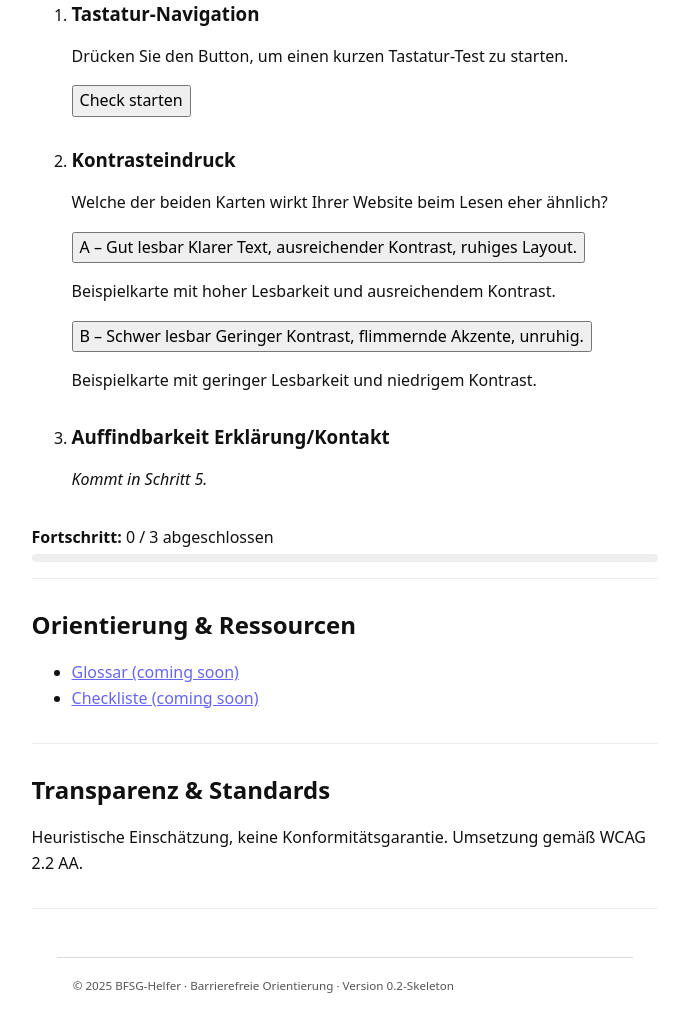
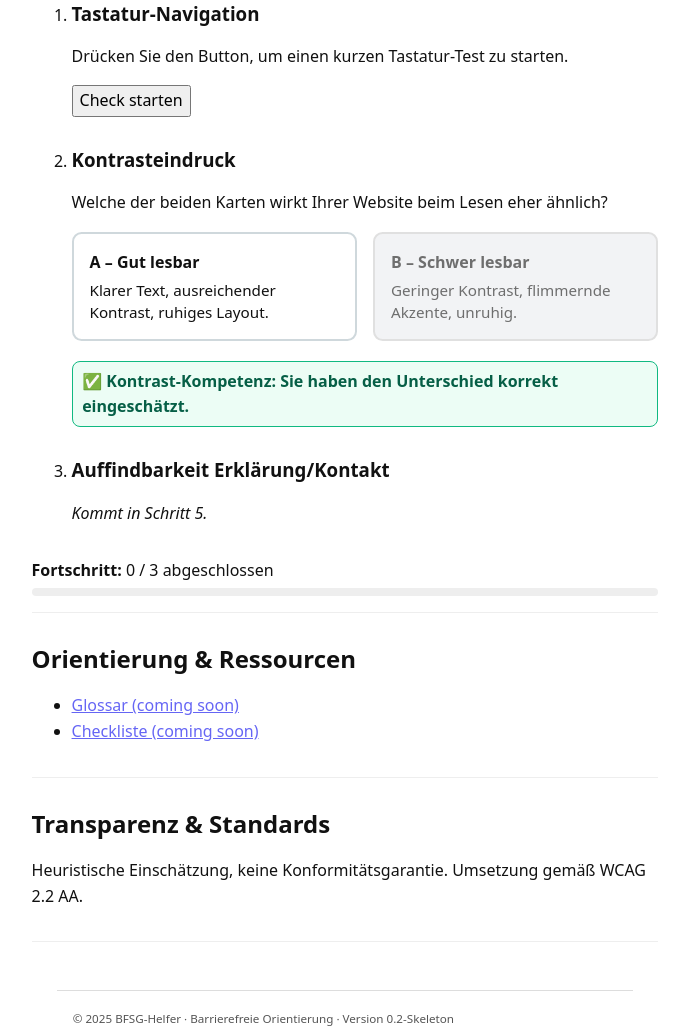
Before and after one commit to benHammerOne/bfsg-leitfaden, a plain HTML site: page public/index.html in a window 1280 px wide. Shown: the part 678-1709 px from the top of the page, without its empty margins (295-984 px from the left). Drawn offline with Linux system fonts and the light colour scheme.

Commit message:
Update style.css

```diff
--- a/public/assets/style.css
+++ b/public/assets/style.css
@@ -67,3 +67,78 @@ button { cursor: pointer; font: inherit; }
   background: #007a33;
   transition: width .4s ease;
 }
+
+/* --- Accessibly Hidden (Screenreader only) --- */
+.sr-only {
+  position: absolute !important;
+  width: 1px; height: 1px;
+  padding: 0; margin: -1px;
+  overflow: hidden; clip: rect(0,0,0,0);
+  white-space: nowrap; border: 0;
+}
+
+/* --- Kontrast-Check Grid & Cards --- */
+.contrast-grid {
+  display: grid;
+  grid-template-columns: 1fr 1fr;
+  gap: 1rem;
+  margin: .75rem 0;
+}
+.contrast-card {
+  display: flex;
+  flex-direction: column;
+  gap: .25rem;
+  align-items: flex-start;
+  text-align: left;
+  width: 100%;
+  border: 2px solid #ddd;
+  border-radius: .6rem;
+  padding: 1rem;
+  background: #fff;
+  transition: transform .15s ease, box-shadow .15s ease, border-color .15s ease;
+}
+.contrast-card:focus-visible,
+.contrast-card:hover {
+  outline: none;
+  border-color: #007a33;
+  box-shadow: 0 0 0 4px rgba(0,122,51,.12);
+  transform: translateY(-1px);
+}
+.card-title { font-weight: 700; }
+.card-body  { font-size: .95rem; line-height: 1.45; }
+
+/* Gute Lesbarkeit – hoher Kontrast */
+.card-good {
+  color: #111;
+  background: #fff;
+  border-color: #cfd8dc;
+}
+
+/* Schlechte Lesbarkeit – geringer Kontrast (absichtlich grenzwertig) */
+.card-poor {
+  color: #6e6e6e;
+  background: #f2f3f5;
+  border-color: #e0e0e0;
+}
+
+/* Feedback + Badge */
+.badge {
+  display: inline-block;
+  margin-top: .5rem;
+  padding: .4rem .6rem;
+  border-radius: .5rem;
+  font-weight: 600;
+  background: #ecfdf5;   /* sanftes Grün */
+  color: #065f46;
+  border: 1px solid #10b981;
+}
+
+/* Kleine „Pulse“-Animation beim Erfolg */
+@keyframes pulse-ok {
+  0%   { transform: scale(1); }
+  50%  { transform: scale(1.02); }
+  100% { transform: scale(1); }
+}
+.badge.show {
+  animation: pulse-ok .4s ease-in-out;
+}
```
